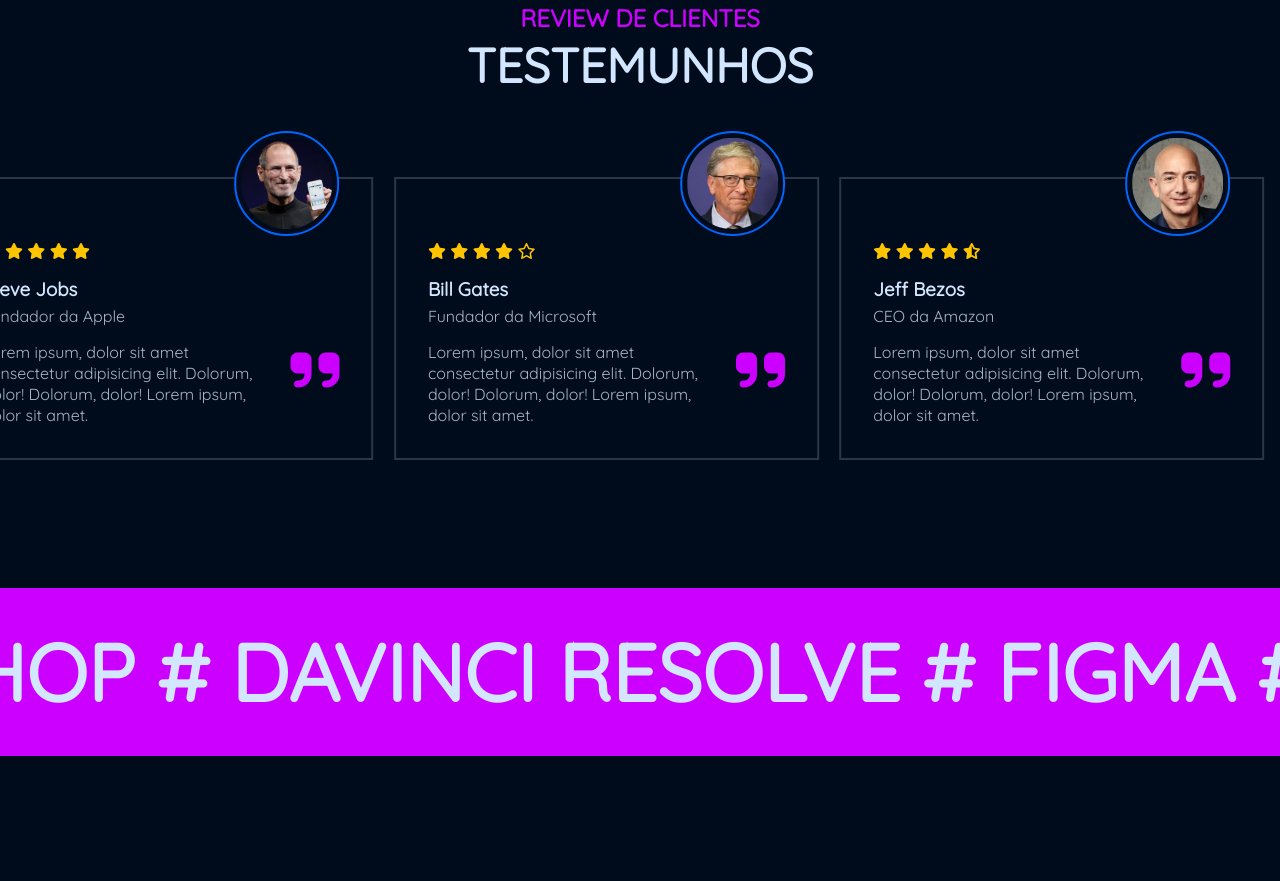
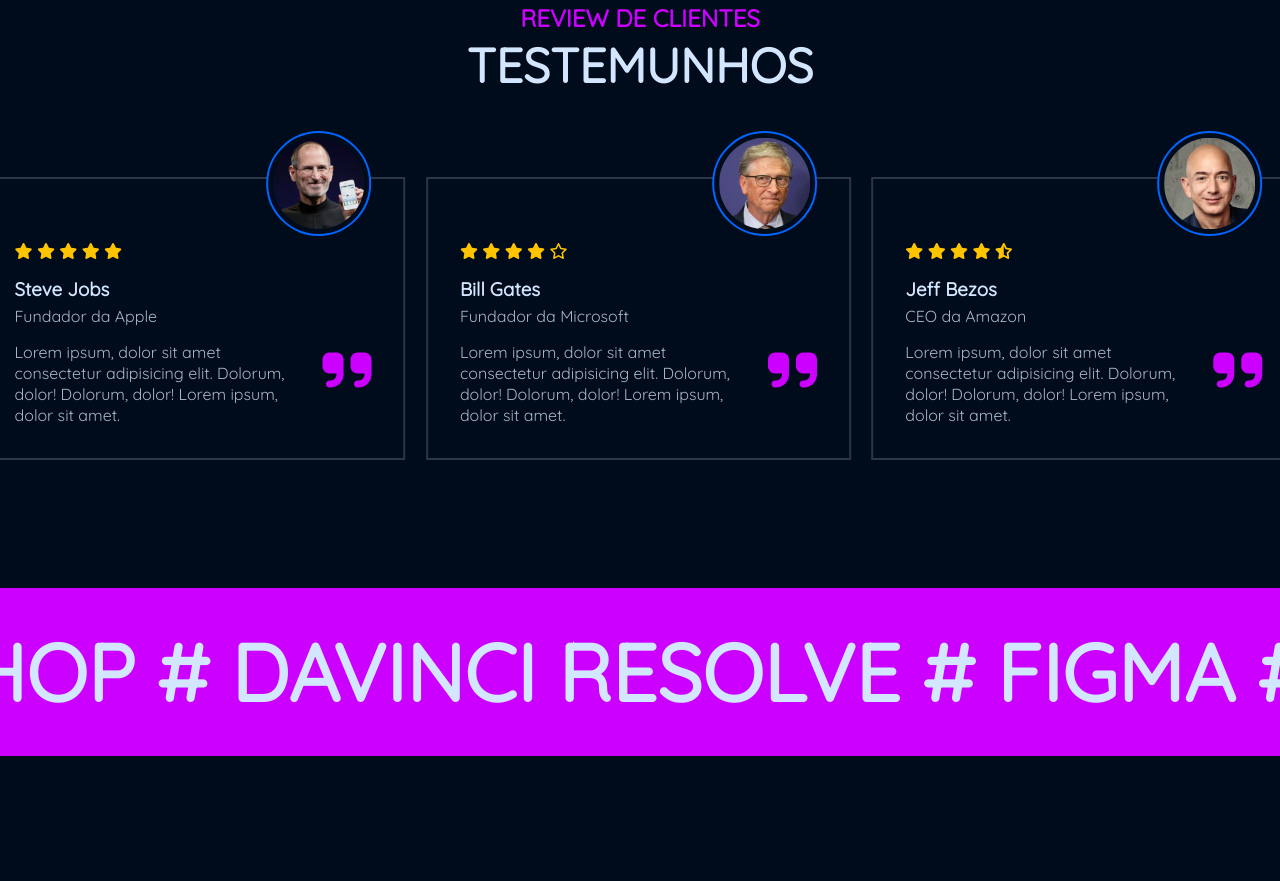
Before and after one commit to Uanela/cisco-designer, a plain HTML site: page index.html in a window 1280 px wide. Shown: the part 5313-6194 px from the top of the page. Drawn offline with Linux system fonts and the light colour scheme.

Commit message:
adding margin to duplicated testimonials

```diff
--- a/dev-data/scss/_testimonials-section.scss
+++ b/dev-data/scss/_testimonials-section.scss
@@ -13,7 +13,7 @@
     & > div {
       display: inline-block;
       animation: 36s slide-testimonials infinite linear;
-      margin-right: 32px;
+      margin-left: 32px;
     }
 
     &:hover {
```
Also changed, not shown: styles/main.css.
